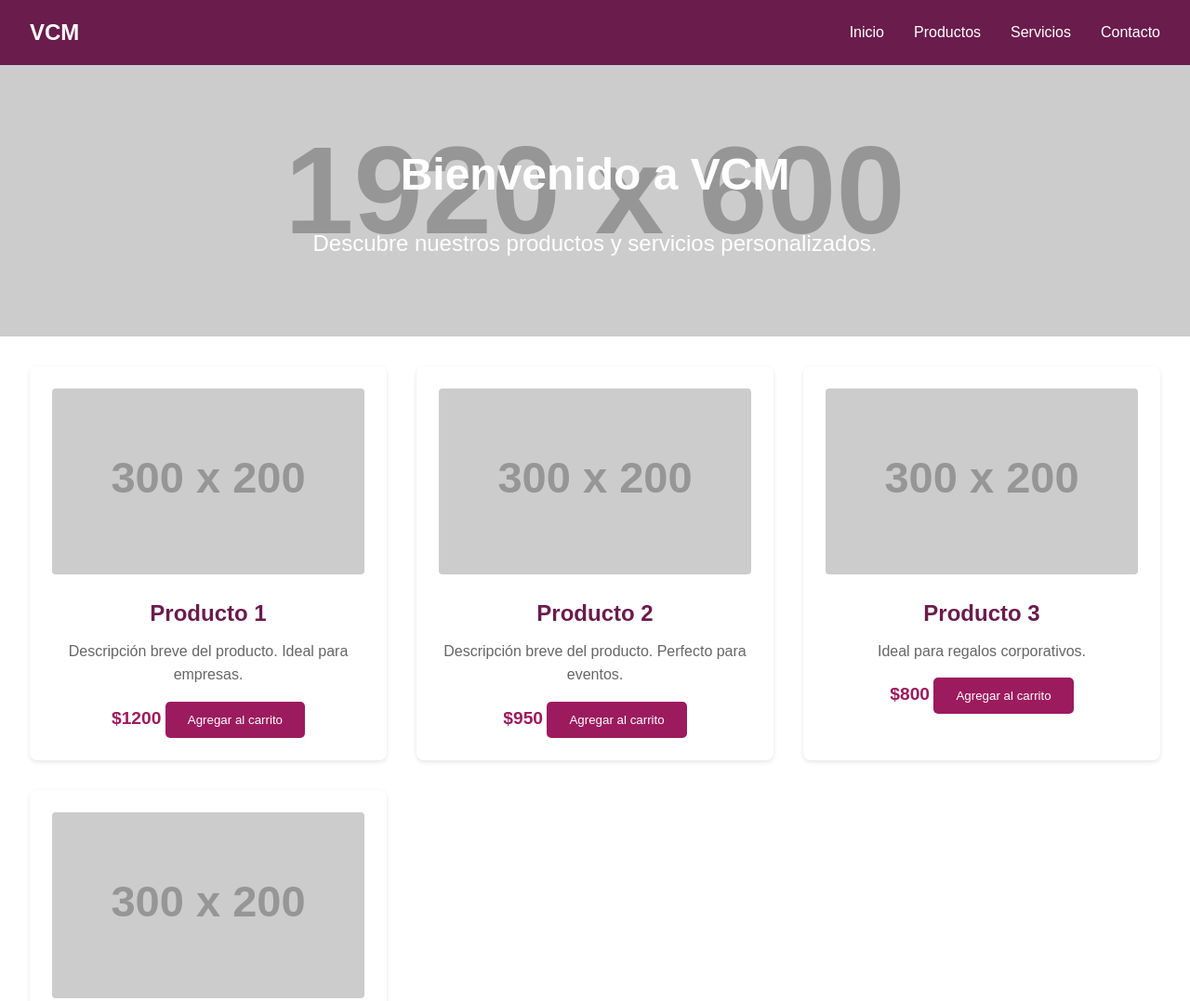
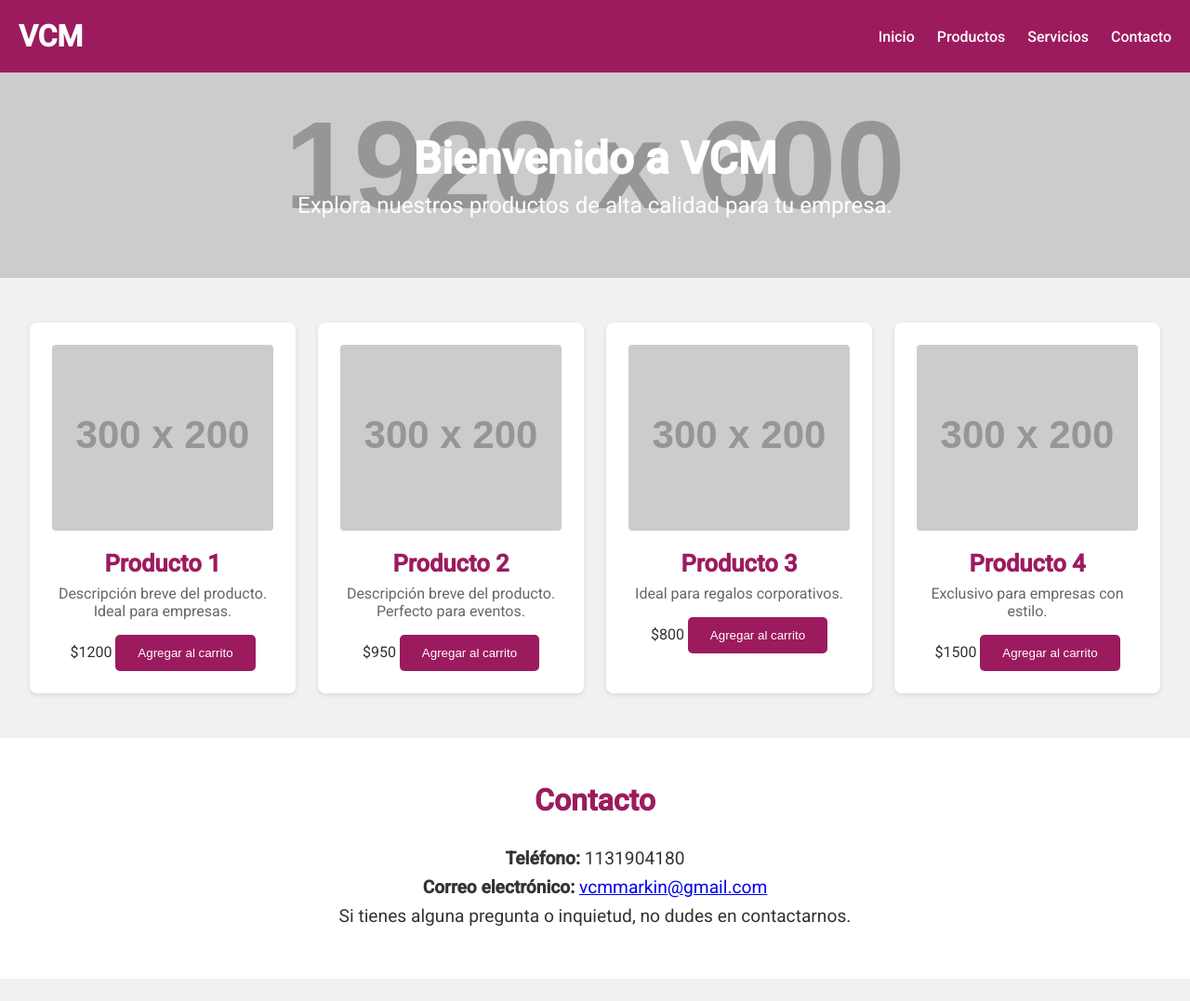
Before and after one commit to Zero-cpuV/ZV22.0, a plain HTML site: page index.html in a window 1280 px wide. Shown: the top 1077 px of the page at 93% size. Drawn offline with Linux system fonts and the light colour scheme; placeholder pictures from the web are drawn by us.

Commit message:
Update index.html

```diff
--- a/index.html
+++ b/index.html
@@ -4,49 +4,53 @@
   <meta charset="UTF-8">
   <meta name="viewport" content="width=device-width, initial-scale=1.0">
   <title>VCM - Página de Productos</title>
+  <link href="https://fonts.googleapis.com/css2?family=Roboto:wght@400;500&display=swap" rel="stylesheet">
   <style>
     * {
       margin: 0;
       padding: 0;
       box-sizing: border-box;
-      font-family: Arial, sans-serif;
     }
 
     body {
-      background-color: #F1F1F1; /* Fondo gris claro */
-      line-height: 1.6;
+      font-family: 'Roboto', sans-serif;
+      background-color: #F1F1F1;
       color: #333;
     }
 
     /* Header */
     header {
-      background-color: #6A1C4C; /* Phantom 186C */
+      background-color: #9C1B5E; /* Phantom 186C */
       color: white;
-      padding: 1rem 2rem;
+      padding: 20px;
       display: flex;
       justify-content: space-between;
       align-items: center;
+      box-shadow: 0 4px 8px rgba(0, 0, 0, 0.1);
     }
 
     .logo {
-      font-size: 1.5rem;
+      font-size: 2rem;
       font-weight: bold;
     }
 
     nav ul {
+      list-style: none;
       display: flex;
-      list-style: none;
-      gap: 2rem;
+      gap: 1.5rem;
+    }
+
+    nav ul li {
+      position: relative;
     }
 
     nav a {
       color: white;
       text-decoration: none;
-      position: relative;
+      font-weight: 500;
     }
 
-    /* Submenú */
-    nav li:hover > ul {
+    nav ul li:hover > ul {
       display: block;
     }
 
@@ -55,18 +59,14 @@
       position: absolute;
       top: 30px;
       left: 0;
-      background-color: #6A1C4C;
+      background-color: #9C1B5E;
       padding: 1rem;
       list-style: none;
       border-radius: 5px;
     }
 
     nav ul ul li {
-      padding: 0.5rem;
-    }
-
-    nav ul ul li a {
-      color: white;
+      padding: 0.5rem 0;
     }
 
     /* Banner */
@@ -75,25 +75,25 @@
       background-size: cover;
       color: white;
       text-align: center;
-      padding: 5rem 2rem;
+      padding: 4rem;
     }
 
     .banner h1 {
       font-size: 3rem;
-      margin-bottom: 1rem;
+      margin-bottom: 0.5rem;
     }
 
     .banner p {
       font-size: 1.5rem;
+      font-weight: 400;
     }
 
     /* Productos */
     .productos-grid {
       display: grid;
-      grid-template-columns: repeat(auto-fill, minmax(300px, 1fr));
-      gap: 2rem;
-      padding: 2rem;
-      background-color: #fff;
+      grid-template-columns: repeat(auto-fill, minmax(280px, 1fr));
+      gap: 1.5rem;
+      padding: 3rem 2rem;
     }
 
     .producto-card {
@@ -102,11 +102,11 @@
       box-shadow: 0 2px 5px rgba(0, 0, 0, 0.1);
       padding: 1.5rem;
       text-align: center;
-      transition: transform 0.3s ease;
+      transition: transform 0.3s;
     }
 
     .producto-card:hover {
-      transform: translateY(-10px); /* Efecto hover */
+      transform: translateY(-10px);
     }
 
     .producto-card img {
@@ -118,52 +118,29 @@
     }
 
     .producto-card h3 {
-      font-size: 1.5rem;
+      font-size: 1.6rem;
       margin-bottom: 0.5rem;
-      color: #6A1C4C;
+      color: #9C1B5E;
     }
 
     .producto-card p {
       color: #666;
+      font-size: 1rem;
       margin-bottom: 1rem;
     }
 
-    .producto-card span {
-      font-size: 1.2rem;
-      font-weight: bold;
-      color: #9C1B5E; /* Color secundario */
-    }
-
     .producto-card button {
-      background-color: #9C1B5E; /* Color secundario */
+      background-color: #9C1B5E;
       color: white;
       border: none;
       padding: 0.75rem 1.5rem;
       border-radius: 5px;
       cursor: pointer;
-      transition: background-color 0.3s ease;
+      transition: background-color 0.3s;
     }
 
     .producto-card button:hover {
-      background-color: #6A1C4C; /* Phantom 186C */
-    }
-
-    /* Footer */
-    footer {
       background-color: #6A1C4C;
-      color: white;
-      text-align: center;
-      padding: 1rem;
-      margin-top: 2rem;
-    }
-
-    footer a {
-      color: #F1F1F1;
-      text-decoration: none;
-    }
-
-    footer a:hover {
-      text-decoration: underline;
     }
 
     /* Contact Section */
@@ -175,7 +152,7 @@
 
     .contacto h2 {
       font-size: 2rem;
-      color: #6A1C4C;
+      color: #9C1B5E;
       margin-bottom: 2rem;
     }
 
@@ -184,9 +161,27 @@
       margin: 0.5rem 0;
     }
 
+    /* Footer */
+    footer {
+      background-color: #9C1B5E;
+      color: white;
+      text-align: center;
+      padding: 1.5rem;
+      margin-top: 2rem;
+    }
+
+    footer a {
+      color: white;
+      text-decoration: none;
+    }
+
+    footer a:hover {
+      text-decoration: underline;
+    }
   </style>
 </head>
 <body>
+
   <!-- Header -->
   <header>
     <div class="logo">
@@ -211,7 +206,7 @@
   <!-- Banner -->
   <div class="banner">
     <h1>Bienvenido a VCM</h1>
-    <p>Descubre nuestros productos y servicios personalizados.</p>
+    <p>Explora nuestros productos de alta calidad para tu empresa.</p>
   </div>
 
   <!-- Productos -->
@@ -260,5 +255,6 @@
   <footer>
     <p>© 2025 VCM. Todos los derechos reservados. | <a href="mailto:vcmmarkin@gmail.com">Contáctanos</a></p>
   </footer>
+
 </body>
 </html>
```
